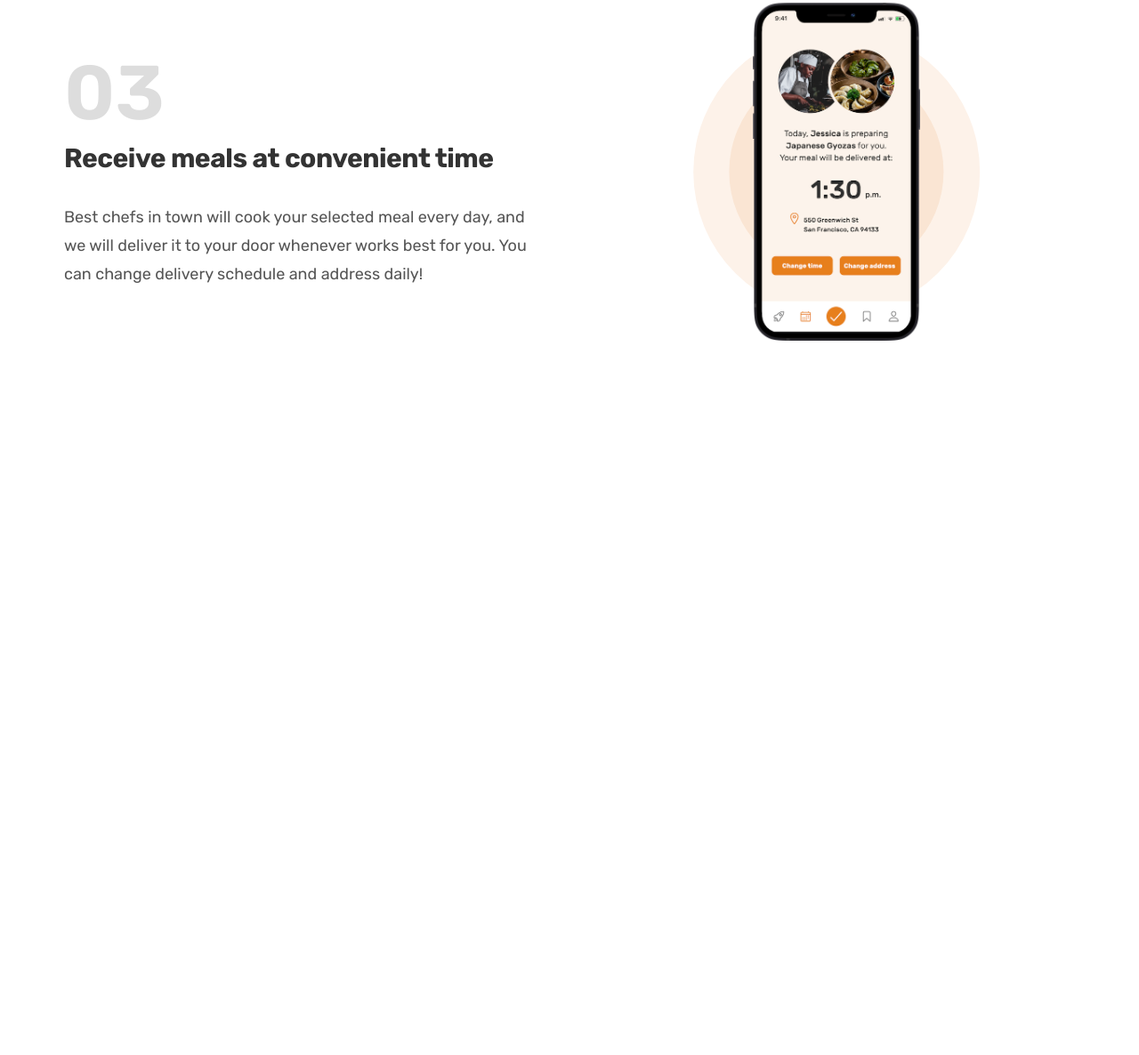
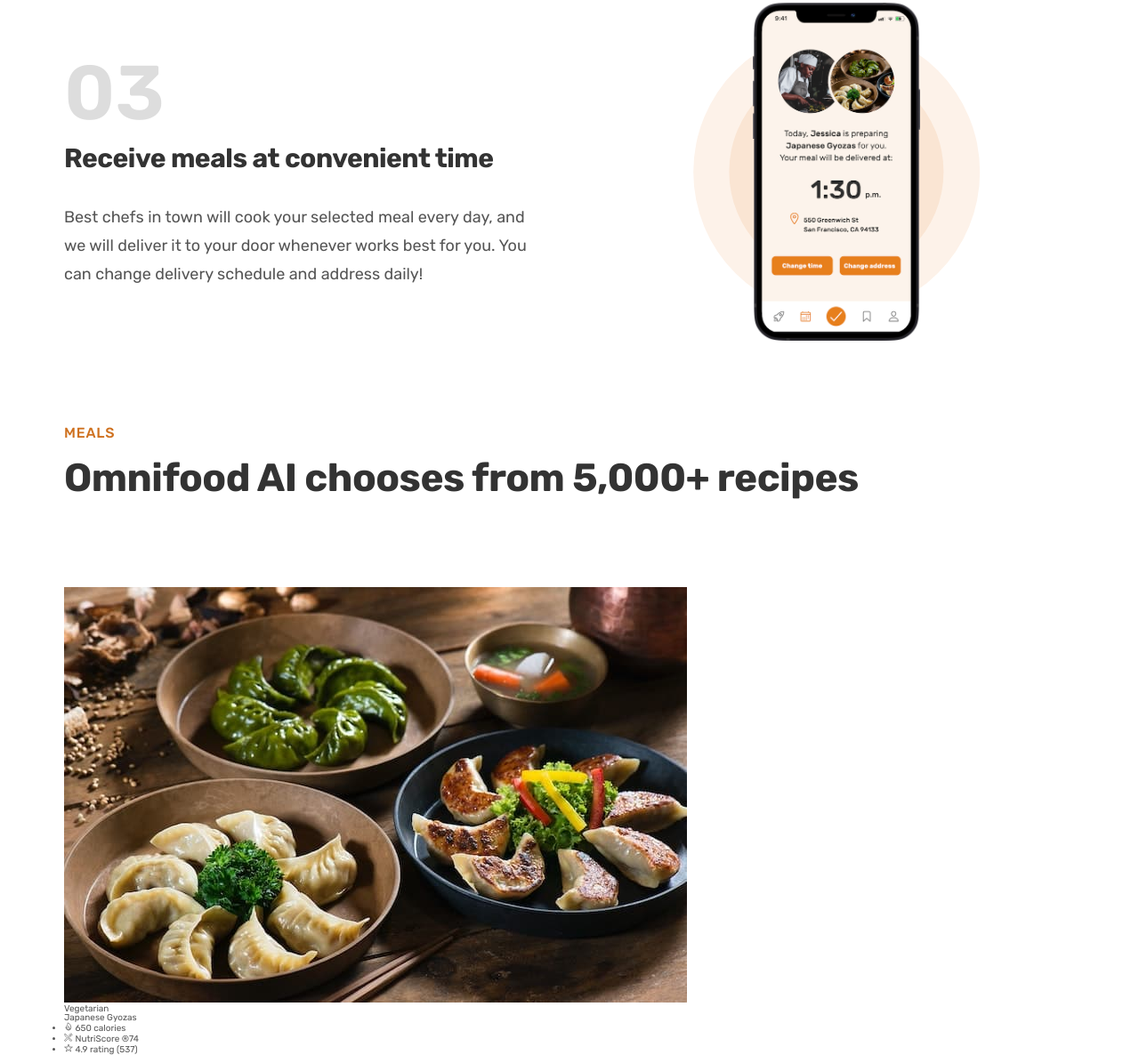
Before and after one commit to sayon-sm/Omnifood_desktop, a plain HTML site: page index.html in a window 1280 px wide. Shown: the part 2134-3320 px from the top of the page at 89% size. Before the commit the page ends 2613 px from the top, so only its background shows below. Drawn offline with nearby package versions, Linux system fonts and the light colour scheme.

Commit message:
adding content to MEALS - 1

```diff
--- a/index.html
+++ b/index.html
@@ -13,6 +13,15 @@
 
     <link rel="stylesheet" href="css/general.css" />
     <link rel="stylesheet" href="css/style.css" />
+
+    <script
+      type="module"
+      src="https://unpkg.com/ionicons@7.1.0/dist/ionicons/ionicons.esm.js"
+    ></script>
+    <script
+      nomodule
+      src="https://unpkg.com/ionicons@7.1.0/dist/ionicons/ionicons.js"
+    ></script>
 
     <title>Omnifood</title>
   </head>
@@ -159,6 +168,43 @@
           </div>
         </div>
       </section>
+
+      <section class="section-meals">
+        <div class="container">
+          <span class="subheading">Meals</span>
+          <h2 class="heading-secondary">
+            Omnifood AI chooses from 5,000+ recipes
+          </h2>
+        </div>
+
+        <div class="container grid grid--3-cols">
+          <div class="meal">
+            <img
+              src="img/meals/meal-1.jpg"
+              class="meal-img"
+              alt="Japanese Gyozas"
+            />
+            <span class="tag">Vegetarian</span>
+            <p class="meal-title">Japanese Gyozas</p>
+            <ul class="meal-attributes">
+              <li class="meal-attribute">
+                <ion-icon name="flame-outline"></ion-icon>
+                <span>650 calories</span>
+              </li>
+              <li class="meal-attribute">
+                <ion-icon name="restaurant-outline"></ion-icon>
+                <span>NutriScore &reg;74</span>
+              </li>
+              <li class="meal-attribute">
+                <ion-icon name="star-outline"></ion-icon>
+                <span>4.9 rating (537)</span>
+              </li>
+            </ul>
+          </div>
+          <div class="meal"></div>
+          <div class="list"></div>
+        </div>
+      </section>
     </main>
   </body>
 </html>
```
